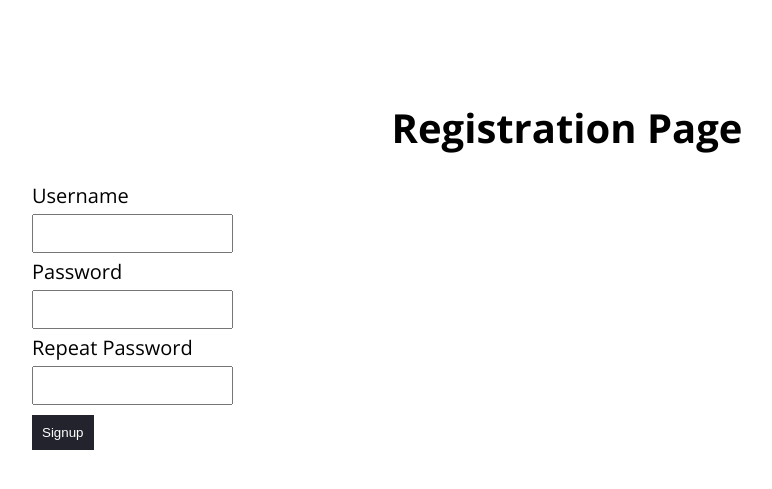
After one commit to radoi-razvan/ask-mate, a Flask app: page /registration in a window 1280 px wide. The commit adds this page. Shown: the top 489 px of the page, without its empty margins (73-845 px from the left). Run offline with Flask 2, Linux system fonts and the light colour scheme.

Commit message:
implemented user registration, login, list users

```diff
--- a/helpers/constants.py
+++ b/helpers/constants.py
@@ -1,4 +1,4 @@
-UPLOAD_FOLDER = "static/uploads"
+UPLOAD_FOLDER = "static/data_pictures"
 ALLOWED_EXTENSIONS = {"png", "jpg"}
 MAX_PHOTO_SIZE = 10 ** 6
 
@@ -7,3 +7,4 @@ TABLE_ANSWER = "answer"
 TABLE_COMMENT = "comment"
 TABLE_QUESTION_TAG = "question_tag"
 TABLE_TAG = "tag"
+TABLE_USERS = "users"
--- a/requirements.txt
+++ b/requirements.txt
@@ -6,3 +6,7 @@ Jinja2==3.0.1
 MarkupSafe==2.0.1
 psycopg2==2.8.6
 Werkzeug==2.0.1
+
+pip~=21.1.2
+setuptools~=57.0.0
+bcrypt~=3.2.0
--- a/server.py
+++ b/server.py
@@ -1,20 +1,24 @@
 import os
-from flask import Flask, render_template, request, redirect, url_for
+from flask import Flask, render_template, request, redirect, url_for, session
 from werkzeug.utils import secure_filename
 from helpers import constants as ct
 from helpers import utils
 import data_handler
+import cryptography as cy
 
 
 app = Flask(__name__)
 app.config["UPLOAD_FOLDER"] = ct.UPLOAD_FOLDER
 app.config["MAX_CONTENT_PATH"] = ct.MAX_PHOTO_SIZE
+app.secret_key = b'_5#y2L"F4Q8z\n\xec]/'
 
 
 @app.route("/")
 def route_home():
     questions_data = data_handler.get_data_sorted()
-    return render_template('home.html', questions_data=questions_data)
+    if "username" in session:
+        return render_template('home.html', questions_data=questions_data, username=session["username"])
+    return render_template('home.html', questions_data=questions_data, username=None)
 
 
 @app.route('/search')
@@ -52,13 +56,19 @@ def route_list():
             questions = data_handler.get_data_unsorted(ct.TABLE_QUESTION)
     else:
         questions = data_handler.get_data_unsorted(ct.TABLE_QUESTION)
-    print('sum thing ', questions[0]['title'])
-    return render_template("list.html", questions=questions)
+    if "username" in session:
+        username = session["username"]
+    else:
+        username = None
+    return render_template("list.html", questions=questions, username=username)
 
 
 @app.route("/question/<question_id>")
 def route_question(question_id):
-
+    if "username" in session:
+        username = session["username"]
+    else:
+        username = None
     data_handler.increment_view_number(question_id)
 
     question_message_content = data_handler.get_data_for_id(
@@ -95,7 +105,8 @@ def route_question(question_id):
         comments_data=question_comments_data,
         all_comments_data=all_comments_data,
         question_tag=tag_name,
-        tag_id=tag_id
+        tag_id=tag_id,
+        username=username
     )
 
 
@@ -110,6 +121,7 @@ def add_new_question():
         if str(file) != "<FileStorage: '' ('application/octet-stream')>" and utils.allowed_file(file.filename):
             filename = secure_filename(file.filename)
             file_path = os.path.join(app.config['UPLOAD_FOLDER'], filename).replace('\\', '/')
+
             file.save(file_path)
             question_list.append(file_path)
         else:
@@ -300,5 +312,51 @@ def delete_comment_route(comment_id):
 #     return redirect(url_for("route_list"))
 
 
+@app.route('/registration', methods=["GET", "POST"])
+def registration_route():
+    if request.method == "POST":
+        user_name = request.form["username"]
+        password = request.form["password"]
+        if not data_handler.check_users_field(user_name,"name") and len(user_name) > 5 and len(password) > 5:
+            password = cy.hash_password(password)
+            if data_handler.add_user(user_name, password) == "ok":
+                session.update({ "username": user_name })
+        return redirect(url_for("login"))
+    return render_template("registration.html")
+
+
+@app.route('/logout')
+def logout():
+    # remove the username from the session if it's there
+    session.pop('username', None)
+    return redirect(url_for('route_home'))
+
+
+@app.route('/login', methods=["GET", "POST"])
+def login():
+    if request.method == "POST":
+        username = request.form["username"]
+        password = request.form["password"]
+        try:
+            if username == data_handler.check_users_field(username, "name")[0]["name"] and cy.verify_password(password, data_handler.check_users_field(username, "password")[0]["password"]):
+                session.update({'username': username})
+                return redirect(url_for("route_home"))
+            else:
+                return render_template("login.html", message="Invalid login")
+        except:
+            return render_template("login.html", message="Invalid login")
+    return render_template("login.html", message=None)
+
+
+@app.route('/users')
+def users():
+    if "username" in session:
+        username = session["username"]
+        users_data = data_handler.get_data_unsorted(ct.TABLE_USERS, "registration_date")
+        return render_template("users.html", users_data=users_data)
+    return redirect(url_for("route_home"))
+
+
+
 if __name__ == "__main__":
     app.run(port=5000, debug=True)
--- /dev/null
+++ b/templates/registration.html
@@ -0,0 +1,18 @@
+{% extends "basic_common_template.html" %}
+{% block title %}Registration Page{% endblock %}
+{% block content %}
+<body>
+    <h1>Registration Page</h1>
+     <form method="post">
+          <div class="container">
+              <label for="username">Username</label><br>
+              <input type="email" name="username" id="username" required><br>
+              <label for="password">Password</label><br>
+              <input type="password" name="password" id="password" required><br>
+              <label for="repeat_password">Repeat Password</label><br>
+              <input type="password" name="repeat_password" id="repeat_password" required><br>
+              <input type="submit" value="Signup">
+          </div>
+    </form>
+</body>
+{% endblock %}
```
Also changed, not shown: cryptography.py (added, +12 -0 lines), data_handler.py (+47 -10 lines), templates/home.html (+7 -0 lines), templates/list.html (+7 -3 lines), templates/login.html (added, +19 -0 lines), templates/question.html (+8 -1 lines), templates/users.html (added, +32 -0 lines).
